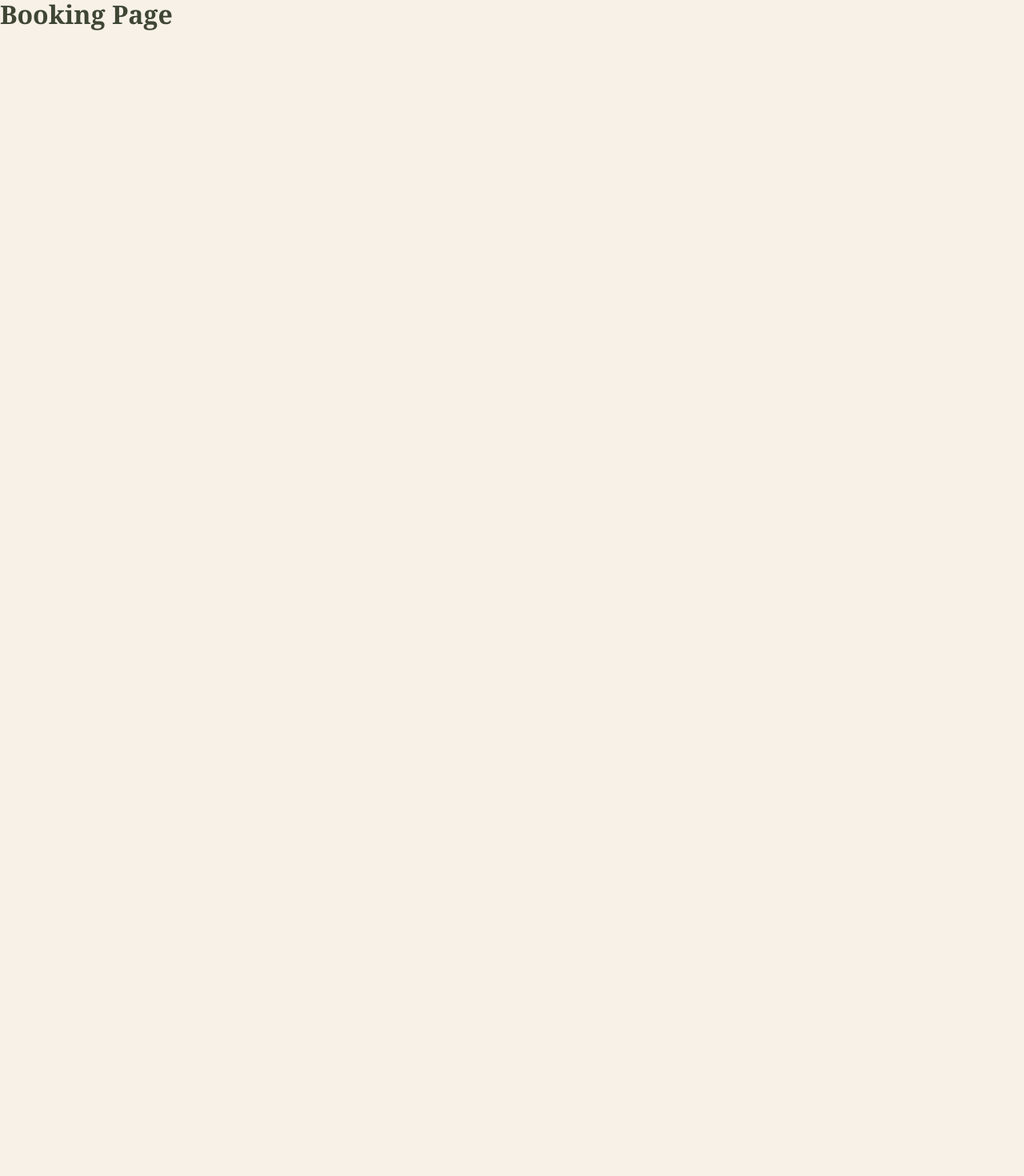
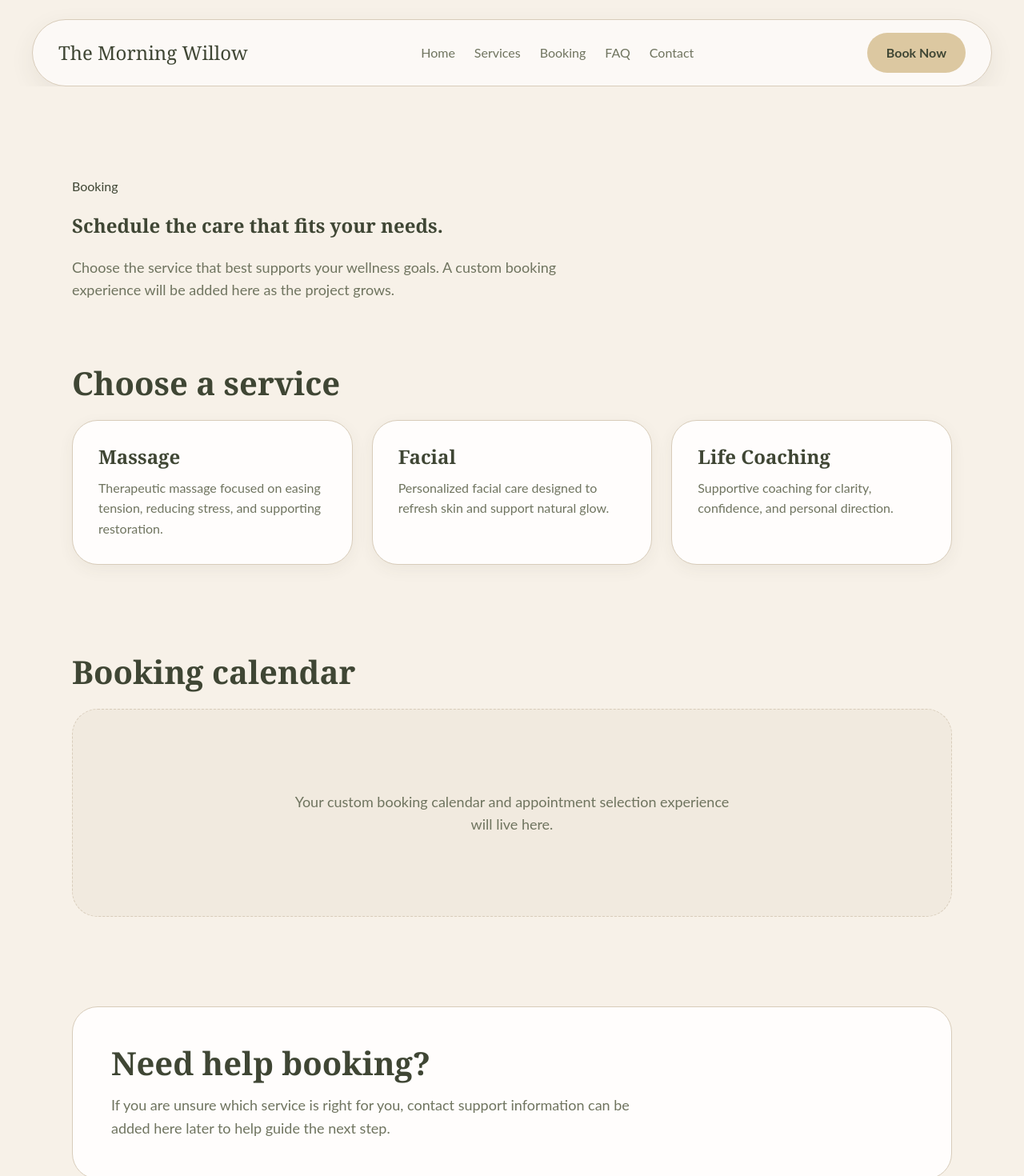
Before and after one commit to djjohnson20/themorningwillow, a React (Vite) app: page /booking in a window 1280 px wide. Shown: the top 1470 px of the page at 80% size. Before the commit the page ends 800 px from the top, so only its background shows below. Built offline with nearby package versions, Linux system fonts and the light colour scheme.

Commit message:
Build booking page v1

```diff
--- a/src/pages/BookingPage/BookingPage.css
+++ b/src/pages/BookingPage/BookingPage.css
@@ -0,0 +1,129 @@
+.booking-page {
+  background-color: var(--color-background);
+}
+
+.booking-page__hero {
+  padding: var(--space-4xl) var(--space-lg) var(--space-3xl);
+}
+
+.booking-page__hero-content {
+  width: min(100%, var(--section-width));
+  margin: 0 auto;
+  display: flex;
+  flex-direction: column;
+  gap: var(--space-lg);
+}
+
+.booking-page__eyebrow {
+  font-size: var(--font-size-sm);
+  letter-spacing: 2px;
+  text-transform: uppercase;
+  color: var(--color-accent-dark);
+}
+
+.booking-page__title {
+  max-width: 700px;
+  font-size: var(--font-size-2xl);
+  color: var(--color-text);
+}
+
+.booking-page__text {
+  max-width: 680px;
+  font-size: var(--font-size-md);
+  color: var(--color-text-muted);
+}
+
+.booking-page__services {
+  padding: 0 var(--space-lg) var(--space-4xl);
+}
+
+.booking-page__services-content {
+  width: min(100%, var(--section-width));
+  margin: 0 auto;
+  display: flex;
+  flex-direction: column;
+  gap: var(--space-lg);
+}
+
+.booking-page__section-title {
+  font-size: var(--font-size-xl);
+  color: var(--color-text);
+}
+
+.booking-page__service-list {
+  display: grid;
+  grid-template-columns: repeat(3, 1fr);
+  gap: var(--space-lg);
+}
+
+.booking-page__service-card {
+  padding: var(--space-xl);
+  background-color: var(--color-surface);
+  border: 1px solid var(--color-border);
+  border-radius: var(--radius-lg);
+  box-shadow: var(--shadow-card);
+  display: flex;
+  flex-direction: column;
+  gap: var(--space-sm);
+}
+
+.booking-page__service-title {
+  font-size: var(--font-size-lg);
+  color: var(--color-text);
+}
+
+.booking-page__service-text {
+  color: var(--color-text-muted);
+}
+
+.booking-page__calendar {
+  padding: 0 var(--space-lg) var(--space-4xl);
+}
+
+.booking-page__calendar-content {
+  width: min(100%, var(--section-width));
+  margin: 0 auto;
+  display: flex;
+  flex-direction: column;
+  gap: var(--space-lg);
+}
+
+.booking-page__calendar-placeholder {
+  min-height: 260px;
+  padding: var(--space-2xl);
+  background-color: var(--color-surface-muted);
+  border: 1px dashed var(--color-border);
+  border-radius: var(--radius-lg);
+  display: flex;
+  align-items: center;
+  justify-content: center;
+  text-align: center;
+}
+
+.booking-page__calendar-text {
+  max-width: 560px;
+  font-size: var(--font-size-md);
+  color: var(--color-text-muted);
+}
+
+.booking-page__help {
+  padding: 0 var(--space-lg) var(--space-4xl);
+}
+
+.booking-page__help-content {
+  width: min(100%, var(--section-width));
+  margin: 0 auto;
+  padding: var(--space-2xl);
+  background-color: var(--color-surface);
+  border: 1px solid var(--color-border);
+  border-radius: var(--radius-lg);
+  display: flex;
+  flex-direction: column;
+  gap: var(--space-md);
+}
+
+.booking-page__help-text {
+  max-width: 680px;
+  color: var(--color-text-muted);
+  font-size: var(--font-size-md);
+}
--- a/src/pages/BookingPage/BookingPage.jsx
+++ b/src/pages/BookingPage/BookingPage.jsx
@@ -1,10 +1,83 @@
 import "./BookingPage.css";
+import Navbar from "../../components/layout/Navbar.jsx";
+import Footer from "../../components/layout/Footer.jsx";
 
 function BookingPage() {
   return (
-    <main>
-      <h1>Booking Page</h1>
-    </main>
+    <>
+      <Navbar />
+
+      <main className="booking-page">
+        <section className="booking-page__hero">
+          <div className="booking-page__hero-content">
+            <p className="booking-page__eybrow">Booking</p>
+            <h1 className="booking-page__tile">
+              Schedule the care that fits your needs.
+            </h1>
+            <p className="booking-page__text">
+              Choose the service that best supports your wellness goals. A
+              custom booking experience will be added here as the project grows.
+            </p>
+          </div>
+        </section>
+
+        <section className="booking-page__services">
+          <div className="booking-page__services-content">
+            <h2 className="booking-page__section-title">Choose a service</h2>
+
+            <div className="booking-page__service-list">
+              <article className="booking-page__service-card">
+                <h3 className="booking-page__service-title">Massage</h3>
+                <p className="booking-page__service-text">
+                  Therapeutic massage focused on easing tension, reducing
+                  stress, and supporting restoration.
+                </p>
+              </article>
+
+              <article className="booking-page__service-card">
+                <h3 className="booking-page__service-title">Facial</h3>
+                <p className="booking-page__service-text">
+                  Personalized facial care designed to refresh skin and support
+                  natural glow.
+                </p>
+              </article>
+
+              <article className="booking-page__service-card">
+                <h3 className="booking-page__service-title">Life Coaching</h3>
+                <p className="booking-page__service-text">
+                  Supportive coaching for clarity, confidence, and personal
+                  direction.
+                </p>
+              </article>
+            </div>
+          </div>
+        </section>
+
+        <section className="booking-page__calendar">
+          <div className="booking-page__calendar-content">
+            <h2 className="booking-page__section-title">Booking calendar</h2>
+            <div className="booking-page__calendar-placeholder">
+              <p className="booking-page__calendar-text">
+                Your custom booking calendar and appointment selection
+                experience will live here.
+              </p>
+            </div>
+          </div>
+        </section>
+
+        <section className="booking-page__help">
+          <div className="booking-page__help-content">
+            <h2 className="booking-page__section-title">Need help booking?</h2>
+            <p className="booking-page__help-text">
+              If you are unsure which service is right for you, contact support
+              information can be added here later to help guide the next step.
+            </p>
+          </div>
+        </section>
+      </main>
+
+      <Footer />
+    </>
   );
 }
 
```
